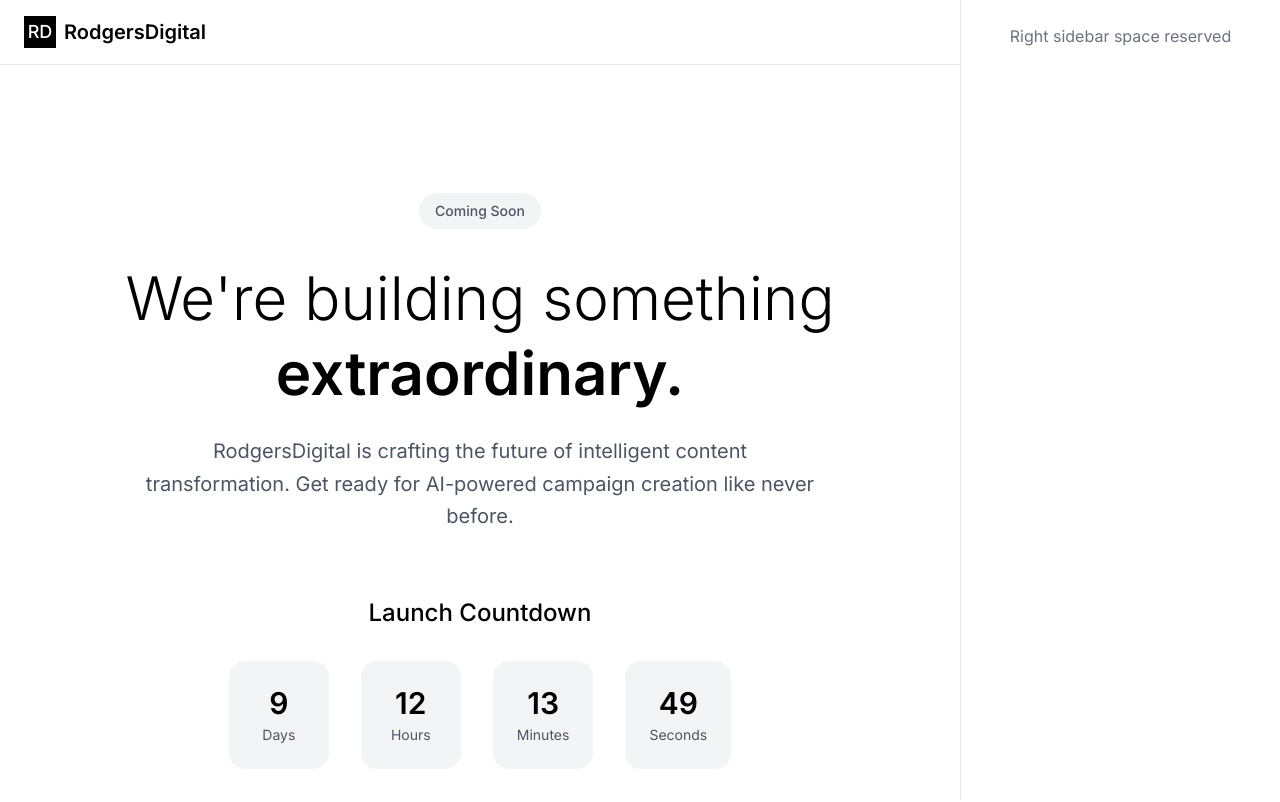
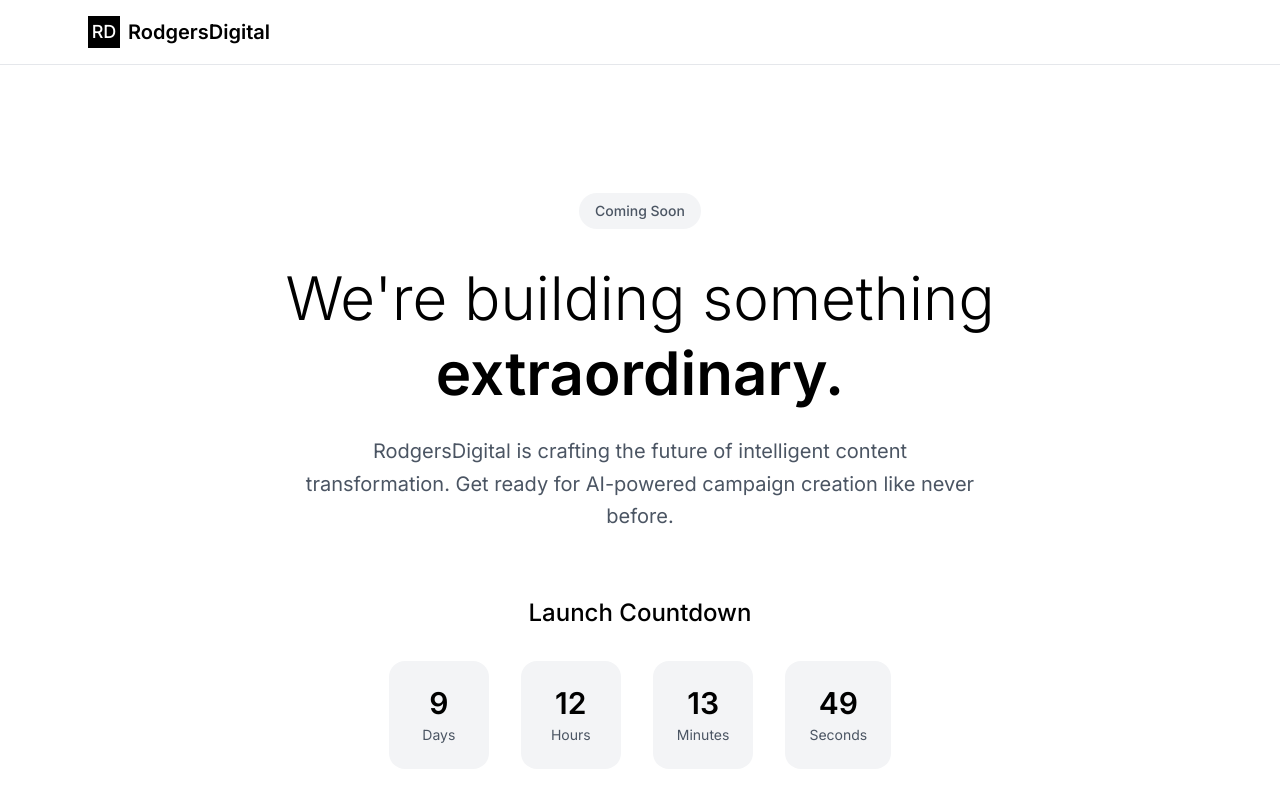
Before and after one commit to sciados/campaignforge-frontend, a Next.js app: page / in a window 1280 px wide. Shown: the top 802 px of the page. Built offline with nearby package versions, Linux system fonts and the light colour scheme; no server answers.

Commit message:
Frontend AI Platforms Layout Updated 12.0

```diff
--- a/src/app/layout.tsx
+++ b/src/app/layout.tsx
@@ -1,4 +1,4 @@
-// src/app/layout.tsx - Updated with left-aligned content and right sidebar space
+// src/app/layout.tsx - Fixed to handle campaigns routes properly
 "use client";
 
 import { useState } from "react";
@@ -22,12 +22,16 @@
   const [sidebarOpen, setSidebarOpen] = useState(false);
   const pathname = usePathname();
 
-  // Hide sidebar on auth pages
+  // Define which routes should show the sidebar (dashboard-style pages)
+  const showSidebar = pathname.startsWith("/dashboard");
+
+  // Hide sidebar completely on auth pages and standalone pages
   const hideSidebar =
     pathname === "/login" ||
     pathname === "/register" ||
     pathname === "/user-selection" ||
-    pathname === "/onboarding";
+    pathname === "/onboarding" ||
+    pathname.startsWith("/campaigns"); // Hide sidebar for all campaign pages
 
   return (
     <html lang="en" className={inter.variable}>
@@ -41,8 +45,10 @@
       <body className="font-inter antialiased bg-white text-black">
         <AppErrorBoundary>
           {hideSidebar ? (
-            children
-          ) : (
+            // Standalone pages (auth, campaigns) - no sidebar
+            <div className="min-h-screen">{children}</div>
+          ) : showSidebar ? (
+            // Dashboard pages - with sidebar
             <div className="flex h-screen bg-gray-100">
               {/* Left Sidebar - Fixed width */}
               <UserTypeSidebar
@@ -82,6 +88,9 @@
                 </div>
               </div>
             </div>
+          ) : (
+            // Other pages - simple layout
+            <div className="min-h-screen">{children}</div>
           )}
         </AppErrorBoundary>
       </body>
```
